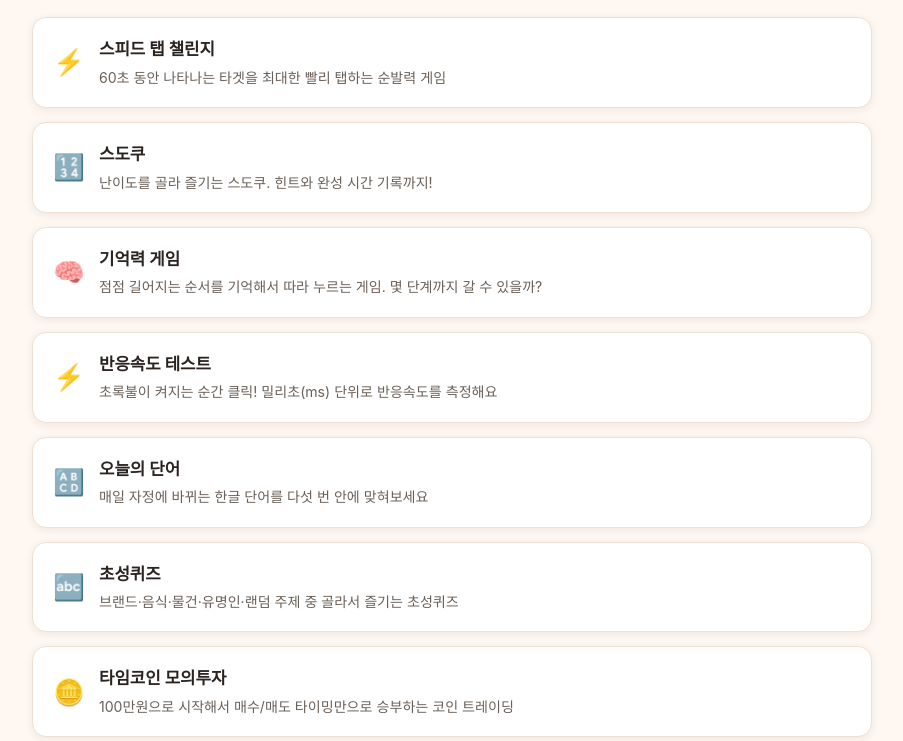
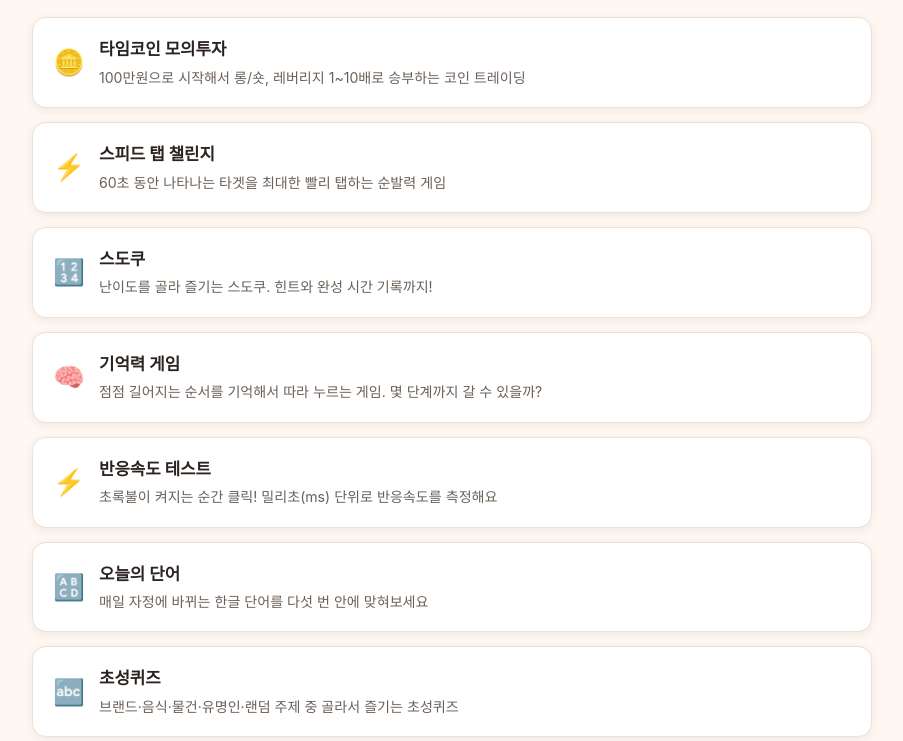
Before and after one commit to pykojustiano0604/time-travel, a plain HTML site: page games/index.html in a window 1280 px wide. Shown: the part 321-1062 px from the top of the page, without its empty margins (188-1091 px from the left). Drawn offline with Linux system fonts and the light colour scheme.

Commit message:
미니게임 목록에서 타임코인 모의투자를 맨 위로 이동
롱/숏, 레버리지 기능이 추가된 만큼 설명 문구도 최신 내용으로 갱신

```diff
--- a/games/index.html
+++ b/games/index.html
@@ -38,6 +38,10 @@
 
   <section class="section" style="padding-top:0;">
     <div class="link-list">
+      <a class="link-item" href="coin-trading.html">
+        <div class="emoji">🪙</div>
+        <div class="txt"><h3>타임코인 모의투자</h3><p>100만원으로 시작해서 롱/숏, 레버리지 1~10배로 승부하는 코인 트레이딩</p></div>
+      </a>
       <a class="link-item" href="speed-tap.html">
         <div class="emoji">⚡</div>
         <div class="txt"><h3>스피드 탭 챌린지</h3><p>60초 동안 나타나는 타겟을 최대한 빨리 탭하는 순발력 게임</p></div>
@@ -62,10 +66,6 @@
         <div class="emoji">🔤</div>
         <div class="txt"><h3>초성퀴즈</h3><p>브랜드·음식·물건·유명인·랜덤 주제 중 골라서 즐기는 초성퀴즈</p></div>
       </a>
-      <a class="link-item" href="coin-trading.html">
-        <div class="emoji">🪙</div>
-        <div class="txt"><h3>타임코인 모의투자</h3><p>100만원으로 시작해서 매수/매도 타이밍만으로 승부하는 코인 트레이딩</p></div>
-      </a>
     </div>
     <div class="notice-box">더 많은 미니게임을 순차적으로 추가할 예정이에요!</div>
   </section>
```
